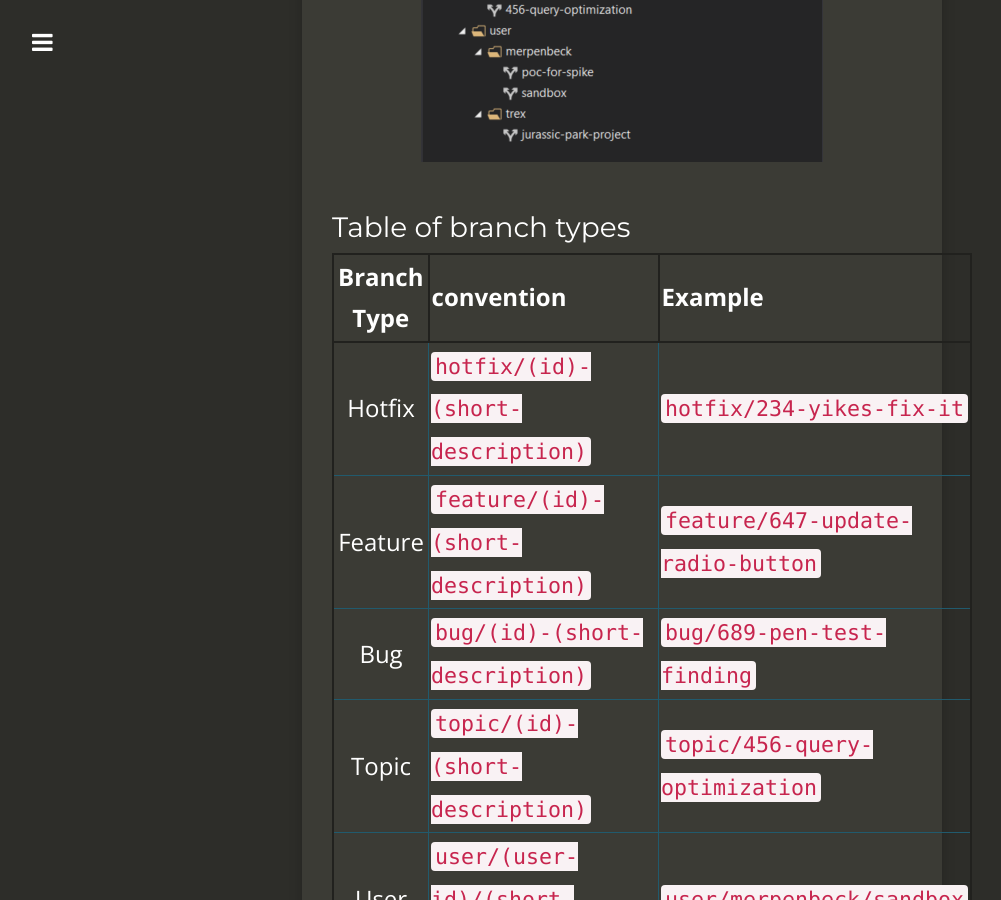
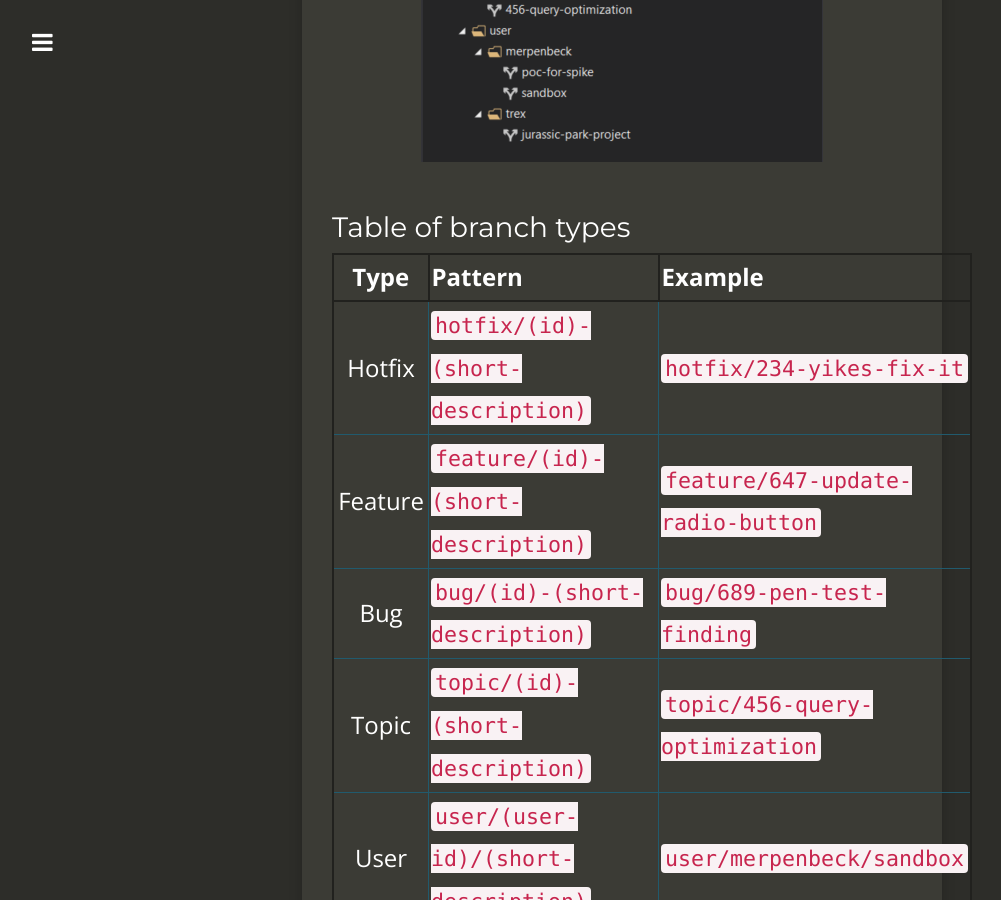
Before and after one commit to GitMje/gitmje.github.io, a Jekyll site: the page built from _posts/2021-03-01-git-naming-conventions.md, in a window 1280 px wide and 900 px high, scrolled down 3318 px. Shown: the whole window, without its empty margins (18-1019 px from the left). Built offline with Jekyll 4.4.1, drawn with Linux system fonts in a browser that asks for light colours; nearby versions of some CDN libraries.

Commit message:
Fix table

```diff
--- a/_posts/2021-03-01-git-naming-conventions.md
+++ b/_posts/2021-03-01-git-naming-conventions.md
@@ -34,7 +34,7 @@ Notice how tools most git client tools like [GitKraken](https://www.gitkraken.co
 
 ### Table of branch types
 
-|Branch Type|convention|Example|
+|Type|Pattern|Example|
 |:-:|--|--|
 | Hotfix | `hotfix/(id)-(short-description)` | `hotfix/234-yikes-fix-it` |
 | Feature | `feature/(id)-(short-description)` | `feature/647-update-radio-button` |
```
